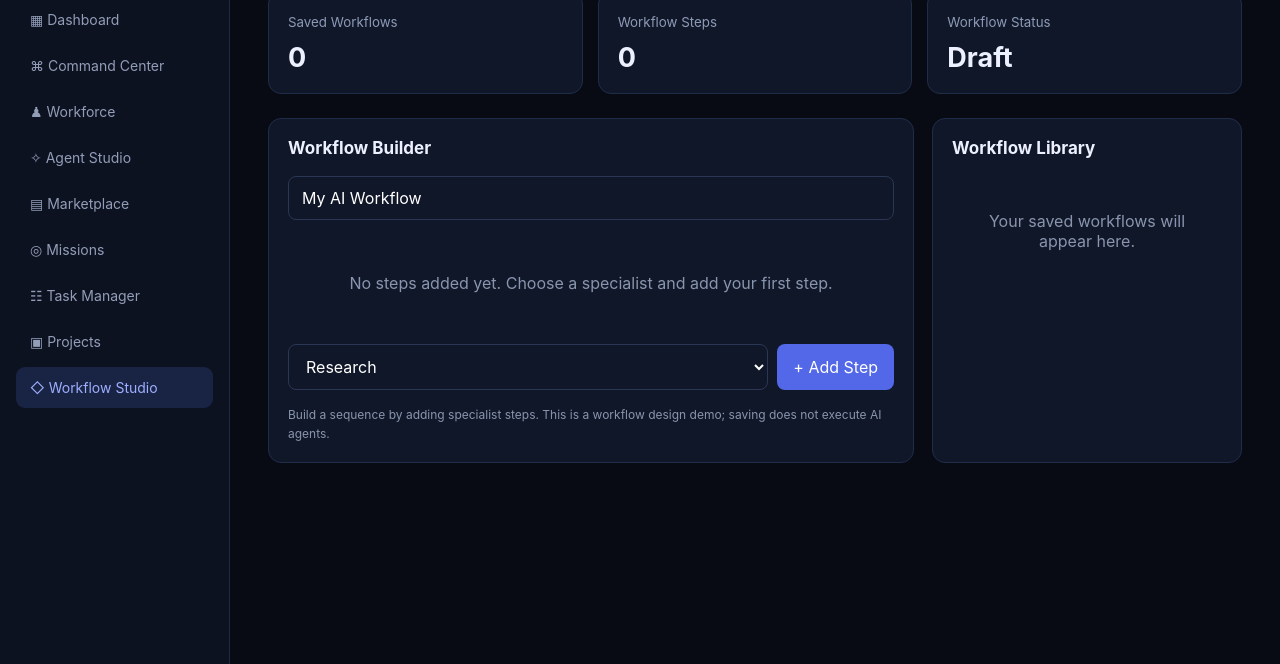
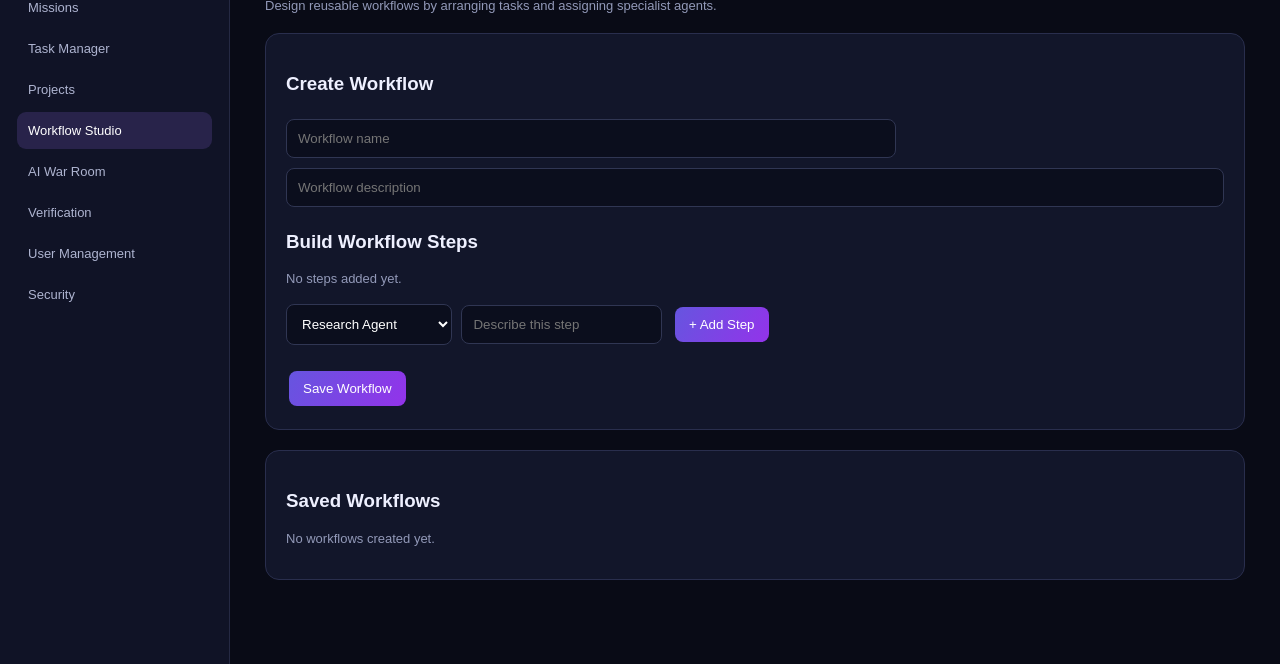
Before and after one commit to Annabattula-Satya-Bhuvan/Nexora-AI, a plain HTML site: page pages/workflow-studio.html in a window 1280 px wide. Shown: the part 136-800 px from the top of the page. Drawn offline with Linux system fonts and the light colour scheme.

Commit message:
Update workflow-studio.html

```diff
--- a/pages/workflow-studio.html
+++ b/pages/workflow-studio.html
@@ -3,218 +3,73 @@
 <head>
 <meta charset="UTF-8">
 <meta name="viewport" content="width=device-width, initial-scale=1.0">
-<title>NEXORA AI — Workflow Studio</title>
+<title>NEXORA | Workflow Studio</title>
 <style>
-*{box-sizing:border-box;margin:0;padding:0}
-body{font-family:Inter,Arial,sans-serif;background:#080b14;color:#edf1ff;min-height:100vh}
-.layout{display:flex;min-height:100vh}
-.sidebar{width:230px;background:#0d1220;border-right:1px solid #202942;padding:26px 16px;flex-shrink:0}
-.logo{font-size:23px;font-weight:800;color:#8b9cff;margin:0 10px 35px}
-.logo span{color:#fff}
-.nav a{display:block;color:#929db8;text-decoration:none;padding:12px 14px;border-radius:9px;margin:5px 0;font-size:14px}
-.nav a:hover,.nav a.active{background:#192344;color:#9eafff}
-main{flex:1;padding:38px;min-width:0}
-.header{display:flex;justify-content:space-between;align-items:center;gap:15px;flex-wrap:wrap;margin-bottom:28px}
-h1{font-size:30px;margin-bottom:8px}
-.subtitle{color:#8994ae;font-size:14px}
-button,input,select,textarea{font:inherit;border-radius:8px}
-button{background:#5268e8;color:white;border:0;padding:11px 16px;cursor:pointer}
-button:hover{background:#687df5}
-input,select,textarea{background:#101729;border:1px solid #293754;color:white;padding:11px 13px}
-.stats{display:grid;grid-template-columns:repeat(3,1fr);gap:15px;margin-bottom:24px}
-.stat,.panel,.workflow{background:#101729;border:1px solid #202d49;border-radius:13px;padding:19px}
-.stat small{color:#8d9ab6}
-.stat strong{display:block;font-size:27px;margin-top:10px}
-.workspace{display:grid;grid-template-columns:1fr 310px;gap:18px}
-.panel h2{font-size:17px;margin-bottom:18px}
-.builder{min-height:340px}
-.steps{display:flex;flex-direction:column;gap:12px}
-.step{display:flex;align-items:center;gap:12px;background:#151f36;border:1px solid #2b3b60;padding:14px;border-radius:10px}
-.number{width:30px;height:30px;display:grid;place-items:center;border-radius:8px;background:#283968;color:#b8c7ff;font-weight:bold}
-.step-info{flex:1}
-.step-info strong{font-size:14px}
-.step-info small{display:block;color:#8995b0;margin-top:4px}
-.step button{padding:6px 9px;background:#39202d;border:1px solid #613044;font-size:11px}
-.add-step{display:flex;gap:9px;margin-top:16px}
-.add-step select{flex:1;min-width:0}
-.workflow{margin-top:14px}
-.workflow h3{font-size:15px;margin-bottom:8px}
-.workflow p{font-size:13px;color:#929db8}
-.workflow-actions{display:flex;gap:8px;margin-top:13px;flex-wrap:wrap}
-.workflow-actions button{font-size:12px;padding:7px 10px;background:#1b2949;border:1px solid #344568}
-.workflow-actions .delete{background:#39202d;border-color:#613044}
-.empty{color:#8995ae;text-align:center;padding:35px}
-.note{font-size:12px;color:#8995ae;line-height:1.6;margin-top:15px}
-@media(max-width:950px){.workspace{grid-template-columns:1fr}}
-@media(max-width:750px){.sidebar{width:65px;padding:20px 7px}.logo{font-size:0;margin:0 0 25px}.logo:after{content:"N";font-size:22px}.nav a{font-size:0;text-align:center}.nav a:first-letter{font-size:17px}main{padding:22px 14px}.stats{grid-template-columns:1fr}h1{font-size:25px}}
+*{box-sizing:border-box}body{margin:0;background:#090b16;color:#eef0ff;font-family:Arial,sans-serif;display:flex;min-height:100vh}
+aside{width:230px;background:#101326;padding:25px 17px;border-right:1px solid #252943;flex-shrink:0}
+.logo{font-size:21px;font-weight:bold;color:#a78bfa;margin-bottom:35px}nav a{display:block;color:#aeb4d0;text-decoration:none;padding:11px;border-radius:9px;margin:4px 0;font-size:13px}nav a:hover,nav a.active{background:#28234a;color:white}
+main{padding:35px;width:100%;max-width:1250px;margin:auto}h1{margin:0 0 8px}.muted{color:#9299b8;font-size:13px}
+.card{background:#12162a;border:1px solid #292e4d;border-radius:14px;padding:20px;margin-top:20px}
+input,textarea,select{background:#0b0e1d;color:white;border:1px solid #303653;border-radius:8px;padding:11px;margin:5px 5px 5px 0}
+button{background:linear-gradient(120deg,#6655df,#9333ea);color:white;border:0;padding:10px 14px;border-radius:8px;cursor:pointer;margin:3px}
+button.danger{background:#702d48}button.secondary{background:#303653}
+.workflow{background:#0d1122;border:1px solid #292e4d;border-radius:12px;padding:17px;margin:12px 0}
+.step{padding:11px;background:#171c35;border-left:3px solid #8b5cf6;margin:8px 0;border-radius:6px}
+.pill{background:#25284a;padding:5px 9px;border-radius:20px;font-size:11px}
+@media(max-width:750px){aside{width:65px;padding:15px 5px}aside .logo{font-size:12px}nav a{font-size:0}main{padding:18px}}
 </style>
 </head>
 <body>
-<div class="layout">
-<aside class="sidebar">
-<div class="logo">NEXORA<span> AI</span></div>
-<nav class="nav">
-<a href="../index.html">⌂ Home</a>
-<a href="dashboard.html">▦ Dashboard</a>
-<a href="command-center.html">⌘ Command Center</a>
-<a href="workforce.html">♟ Workforce</a>
-<a href="agent-studio.html">✧ Agent Studio</a>
-<a href="agent-marketplace.html">▤ Marketplace</a>
-<a href="missions.html">◎ Missions</a>
-<a href="task-manager.html">☷ Task Manager</a>
-<a href="projects.html">▣ Projects</a>
-<a class="active" href="workflow-studio.html">◇ Workflow Studio</a>
-</nav>
-</aside>
-
+<aside><div class="logo">✦ NEXORA</div><nav>
+<a href="../index.html">Dashboard</a><a href="missions.html">Missions</a><a href="task-manager.html">Task Manager</a><a href="projects.html">Projects</a><a href="workflow-studio.html" class="active">Workflow Studio</a><a href="war-room.html">AI War Room</a><a href="verification-center.html">Verification</a><a href="user-management.html">User Management</a><a href="security.html">Security</a>
+</nav></aside>
 <main>
-<div class="header">
-<div>
 <h1>Workflow Studio</h1>
-<p class="subtitle">Design and manage multi-step AI workflows.</p>
+<p class="muted">Design reusable workflows by arranging tasks and assigning specialist agents.</p>
+<div class="card">
+<h3>Create Workflow</h3>
+<input id="name" placeholder="Workflow name" style="width:65%">
+<input id="description" placeholder="Workflow description" style="width:100%">
+<h3>Build Workflow Steps</h3>
+<div id="steps"></div>
+<select id="agent"><option>Research Agent</option><option>Planning Agent</option><option>Coding Agent</option><option>Design Agent</option><option>Fact-checking Agent</option></select>
+<input id="task" placeholder="Describe this step">
+<button onclick="addStep()">+ Add Step</button>
+<br><br><button onclick="createWorkflow()">Save Workflow</button>
 </div>
-<button onclick="saveWorkflow()">Save Workflow</button>
-</div>
-
-<section class="stats">
-<div class="stat"><small>Saved Workflows</small><strong id="total">0</strong></div>
-<div class="stat"><small>Workflow Steps</small><strong id="stepCount">0</strong></div>
-<div class="stat"><small>Workflow Status</small><strong id="status">Draft</strong></div>
-</section>
-
-<div class="workspace">
-<section class="panel builder">
-<h2>Workflow Builder</h2>
-<input id="workflowName" value="My AI Workflow" maxlength="100" placeholder="Workflow name" style="width:100%;margin-bottom:18px">
-<div class="steps" id="steps"></div>
-<div class="add-step">
-<select id="stepType">
-<option value="Research">Research</option>
-<option value="Planning">Planning</option>
-<option value="Writing">Writing</option>
-<option value="Coding">Coding</option>
-<option value="Data Analysis">Data Analysis</option>
-<option value="Fact Checking">Fact Checking</option>
-<option value="Testing">Testing</option>
-<option value="Security Review">Security Review</option>
-</select>
-<button onclick="addStep()">+ Add Step</button>
-</div>
-<p class="note">Build a sequence by adding specialist steps. This is a workflow design demo; saving does not execute AI agents.</p>
-</section>
-
-<aside class="panel">
-<h2>Workflow Library</h2>
-<div id="workflowList"></div>
-</aside>
+<div class="card">
+<h3>Saved Workflows</h3>
+<div id="workflows"></div>
 </div>
 </main>
-</div>
-
 <script>
-const KEY="nexoraWorkflows";
+const key="nexoraWorkflows";
+let workflows=JSON.parse(localStorage.getItem(key)||"null")||[];
 let steps=[];
-
-function getWorkflows(){
-  try{return JSON.parse(localStorage.getItem(KEY))||[]}
-  catch{return []}
-}
-function storeWorkflows(items){
-  localStorage.setItem(KEY,JSON.stringify(items));
-}
-function escapeHTML(value){
-  return String(value).replace(/[&<>"']/g,c=>({
-    "&":"&amp;","<":"&lt;",">":"&gt;",'"':"&quot;","'":"&#39;"
-  })[c]);
-}
+function esc(s){return String(s).replace(/[&<>"']/g,c=>({"&":"&amp;","<":"&lt;",">":"&gt;",'"':"&quot;","'":"&#39;"}[c]))}
 function addStep(){
-  const type=document.getElementById("stepType").value;
-  steps.push({type});
-  renderSteps();
-}
-function removeStep(index){
-  steps.splice(index,1);
-  renderSteps();
+let task=document.getElementById("task").value.trim();
+if(!task)return alert("Describe the workflow step.");
+steps.push({agent:document.getElementById("agent").value,task});
+document.getElementById("task").value="";renderSteps();
 }
 function renderSteps(){
-  const container=document.getElementById("steps");
-  document.getElementById("stepCount").textContent=steps.length;
-
-  if(!steps.length){
-    container.innerHTML='<div class="empty">No steps added yet. Choose a specialist and add your first step.</div>';
-    return;
-  }
-
-  container.innerHTML=steps.map((step,index)=>`
-    <div class="step">
-      <div class="number">${index+1}</div>
-      <div class="step-info">
-        <strong>${escapeHTML(step.type)}</strong>
-        <small>AI specialist step</small>
-      </div>
-      <button onclick="removeStep(${index})">Remove</button>
-    </div>
-  `).join("");
+document.getElementById("steps").innerHTML=steps.map((s,i)=>`<div class="step"><b>${i+1}. ${esc(s.agent)}</b><br>${esc(s.task)} <button class="danger" onclick="removeStep(${i})">Remove</button></div>`).join("")||'<p class="muted">No steps added yet.</p>';
 }
-function saveWorkflow(){
-  const name=document.getElementById("workflowName").value.trim();
-  if(!name){
-    alert("Enter a workflow name.");
-    return;
-  }
-  if(!steps.length){
-    alert("Add at least one workflow step.");
-    return;
-  }
-
-  const workflows=getWorkflows();
-  workflows.unshift({
-    id:Date.now(),
-    name,
-    steps:[...steps],
-    status:"Draft",
-    updated:new Date().toLocaleDateString()
-  });
-  storeWorkflows(workflows);
-  renderLibrary();
-  alert("Workflow saved successfully.");
+function removeStep(i){steps.splice(i,1);renderSteps()}
+function createWorkflow(){
+let name=document.getElementById("name").value.trim(),description=document.getElementById("description").value.trim();
+if(!name||steps.length===0)return alert("Enter a workflow name and add at least one step.");
+workflows.unshift({id:Date.now(),name,description,steps:[...steps],active:false,created:new Date().toISOString()});
+steps=[];document.getElementById("name").value="";document.getElementById("description").value="";renderSteps();save();
 }
-function loadWorkflow(id){
-  const workflow=getWorkflows().find(w=>w.id===id);
-  if(!workflow)return;
-  document.getElementById("workflowName").value=workflow.name;
-  steps=workflow.steps.map(s=>({...s}));
-  renderSteps();
-  document.getElementById("status").textContent=workflow.status||"Draft";
+function toggle(id){workflows=workflows.map(w=>w.id===id?{...w,active:!w.active}:w);save()}
+function removeWorkflow(id){if(confirm("Delete this workflow?")){workflows=workflows.filter(w=>w.id!==id);save()}}
+function save(){localStorage.setItem(key,JSON.stringify(workflows));render()}
+function render(){
+document.getElementById("workflows").innerHTML=workflows.map(w=>`<div class="workflow"><h3>${esc(w.name)} <span class="pill">${w.active?"Active":"Inactive"}</span></h3><p class="muted">${esc(w.description||"No description")}</p><p>${w.steps.length} workflow steps</p>${w.steps.map((s,i)=>`<div class="step">${i+1}. <b>${esc(s.agent)}</b><br>${esc(s.task)}</div>`).join("")}<button onclick="toggle(${w.id})">${w.active?"Deactivate":"Activate"}</button><button class="danger" onclick="removeWorkflow(${w.id})">Delete</button></div>`).join("")||'<p class="muted">No workflows created yet.</p>';
 }
-function deleteWorkflow(id){
-  if(!confirm("Delete this workflow?"))return;
-  storeWorkflows(getWorkflows().filter(w=>w.id!==id));
-  renderLibrary();
-}
-function renderLibrary(){
-  const workflows=getWorkflows();
-  document.getElementById("total").textContent=workflows.length;
-  const list=document.getElementById("workflowList");
-
-  if(!workflows.length){
-    list.innerHTML='<div class="empty">Your saved workflows will appear here.</div>';
-    return;
-  }
-
-  list.innerHTML=workflows.map(w=>`
-    <article class="workflow">
-      <h3>${escapeHTML(w.name)}</h3>
-      <p>${w.steps.length} steps · ${escapeHTML(w.updated||"")}</p>
-      <div class="workflow-actions">
-        <button onclick="loadWorkflow(${w.id})">Open</button>
-        <button class="delete" onclick="deleteWorkflow(${w.id})">Delete</button>
-      </div>
-    </article>
-  `).join("");
-}
-renderSteps();
-renderLibrary();
+renderSteps();render();
 </script>
 </body>
 </html>
```
